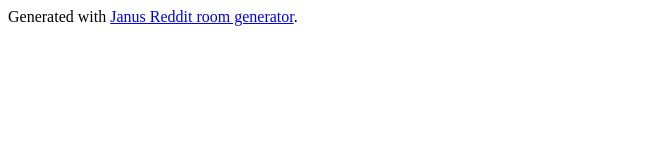
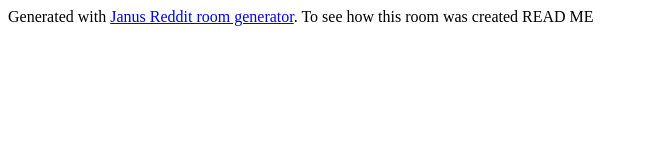
Before and after one commit to bitgridio/test-janus-reddit, a plain HTML site: page public/index.html in a window 1280 px wide. Shown: the whole page, without its empty margins (0-648 px from the left). Drawn offline with Linux system fonts and the light colour scheme.

Commit message:
adding readme link and some text

```diff
--- a/public/index.html
+++ b/public/index.html
@@ -56,7 +56,10 @@
         <Link id="2gfent" pos="5 16 -5" scale="1.8 2.5 1" url="http://zion.vrsites.com/1/41" title="Xerions Lair - hes updated a few things" />
         <Link id="2gd558" pos="8 16 -5" scale="1.8 2.5 1" url="http://james.vrsites.com/1/327" title="Chromatikats room - It was bound to happen in VR eventually" />
         <Link id="2gd4xu" pos="-10 18.5 -6" scale="1.8 2.5 1" url="http://james.vrsites.com/1/341" title="coolcam28s room - Armory" />
-
+        <Text js_id="2055" pos="-1.000000 4.100000 7.000000" xdir="-0.026209 0.000000 -0.999656" ydir="0.629683 0.776677 -0.016509" zdir="0.776410 -0.629900 -0.020356" text_col="0.000000 0.000000 0.000000">To see how this</Text>
+        <Text js_id="2058" pos="-1.148358 4.020484 6.844814" xdir="-0.026209 0.000000 -0.999656" ydir="0.629683 0.776677 -0.016509" zdir="0.776410 -0.629900 -0.020356" text_col="0.000000 0.000000 0.000000">room was created</Text>
+        <Text js_id="2061" pos="-1.000000 3.700000 6.900000" xdir="-0.037295 0.000000 -0.999304" ydir="0.669871 0.742056 -0.025000" zdir="0.741540 -0.670338 -0.027675" text_col="0.000000 0.000000 0.000000">READ ME</Text>
+        <Link pos="-2.213247 0.593584 6.902854" xdir="-0.095876 0.000000 -0.995393" ydir="0.000000 1.000000 0.000000" zdir="0.995393 0.000000 -0.095876" url="https://github.com/bitgridio/test-janus-reddit#how-this-was-created" col="0.990000 0.931765 0.660000" scale="1.800000 2.500000 1.000000" title="generator-janus-reddit/README.md · bitgrid.io · GitHub" />
       </Room>
     </FireBoxRoom>
   </body>
```
